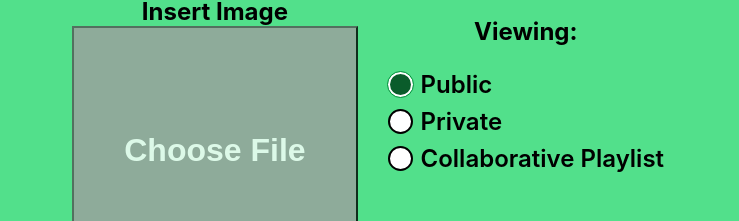
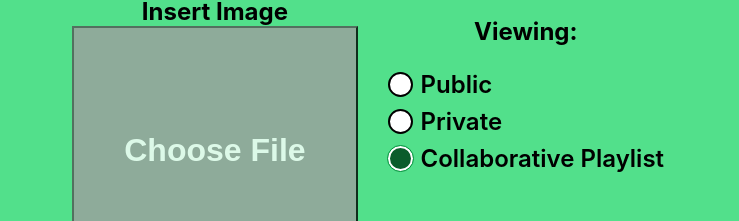
Before and after one commit to Jesus711/Spotify-Web-Project, a React (Vite) app in the folder spotify-web-app/: page /playlist in a window 1280 px wide. Shown: the part 284-505 px from the top of the page, without its empty margins (270-1009 px from the left). Built offline with nearby package versions, Linux system fonts and the light colour scheme.

Commit message:
Added Loader After Creating Playlist

```diff
--- a/spotify-web-app/src/components/Playlist.jsx
+++ b/spotify-web-app/src/components/Playlist.jsx
@@ -9,8 +9,8 @@ function Playlist() {
 
     const [newPlaylistName, setnewPlaylistName] = useState("");
     const [playlistDescription, setPlaylistDescription] = useState("");
-    const [publicPlaylist, setPublicPlaylist] = useState(true);
-    const [collabPlaylist, setCollabPlaylist] = useState(false);
+    const [publicPlaylist, setPublicPlaylist] = useState(false);
+    const [collabPlaylist, setCollabPlaylist] = useState(true);
     const [baseImage, setBaseImage] = useState();
     const [image, setImage] = useState("");
     const [playlistCreated, setPlaylistCreated] = useState(null);
@@ -30,7 +30,7 @@ function Playlist() {
         let token = location.state.token;
         let user_id = location.state.id;
         let name = newPlaylistName;
-        let desc = playlistDescription
+        let desc = playlistDescription.length === 0 ? "Created By SpotifyCollab Web APP" : playlistDescription;
         let collab = collabPlaylist
         let userChoice = publicPlaylist; // Public set to false
         let setPublic = collab ? false : userChoice ? true : false; // If collab is set to true then set public to false, else set to true
@@ -51,12 +51,16 @@ function Playlist() {
 
         console.log(result)
         updatePlaylistImage(result.id);
+
+
+
         setPlaylistCreated(result);
     }
 
     const updatePlaylistImage = async (playlist) => {
         if(baseImage === undefined || baseImage === null){
-            return null;
+            setBaseImage("No image")
+            return false;
         }
 
         let final = await fetch(`https://api.spotify.com/v1/users/${location.state.id}/playlists/${playlist}/images`,
@@ -72,7 +76,7 @@ function Playlist() {
         console.log(final);
         setBaseImage(final.status == 202 || final.status == 200);
 
-        return null;
+        return true;
     }
 
     const setChoices = (choice) => {
@@ -84,8 +88,9 @@ function Playlist() {
             setPublicPlaylist(false);
             setCollabPlaylist(false);
         }
-        else {
+        if (choice === 3) {
             setCollabPlaylist(true); //If Collaborative, playlist will be public;
+            setPublicPlaylist(false);
         }
 
     }
@@ -124,25 +129,28 @@ function Playlist() {
 
     useEffect(() => {
         if(playlistCreated !== null && baseImage){
-            navigate('/playlist/search', {replace: false, state: {playlist: playlistCreated, token: location.state.token}})
+            setTimeout(() => { navigate('/playlist/search', {replace: false, state: {playlist: playlistCreated, token: location.state.token}})},
+            2000)
         }
 
     }, [baseImage])
 
+    const handleSearchNav = () => {
+        const playlist_form = document.getElementsByClassName('playlist-form-container')
+        playlist_form[0].style.display = "none";
 
-
-
+        return(
+            <div className="load"></div>
+        )
+    }
 
 
     return (
         <div>
-            <h2>Creating A Playlist</h2>
-            {/* <div>Enter Playlist Name</div> */}
+            <h2>{!playlistCreated ? "Creating A Playlist" : "Creating Your Playlist......"}</h2>
             <form className="playlist-form-container" onSubmit={(e) => {createPlaylist(e)}}>
-            {/* <div className="playlist-form-container"> */}
                 <input id="name-input" value={newPlaylistName} onChange={(e) => setnewPlaylistName(e.target.value)} type="text" placeholder="Enter Playlist Name"></input>
                 <button id="create-btn"  type="submit">Create</button>
-                {/* <button id="create-btn"  onClick={(e) => {createPlaylist(e)}}>Create</button> */}
                 <div className="image-radio-options">
                     <div className="playlist-img">
                             <label className="image-label" htmlFor="image">Insert Image</label>
@@ -157,7 +165,7 @@ function Playlist() {
                         <div className="playlist-view">Viewing: </div>
                         <div className="playlist-creation">
                             <div>
-                                <input className="option" id="public-option" name="playlist-status" type="radio" value="Public" onChange={(e) => {setChoices(1)}} checked={publicPlaylist}/>
+                                <input className="option" id="public-option" name="playlist-status" type="radio" value="Public" onChange={(e) => {setChoices(1)}}/>
                                 <label className="option-label" htmlFor="public-option">Public</label>
                             </div>
                             <div>
@@ -165,7 +173,7 @@ function Playlist() {
                                 <label className="option-label" htmlFor="private-option">Private</label>
                             </div>
                             <div>
-                                <input className="option" id="collaborative" type="radio" name="playlist-status" value="Collaborative" onChange={(e) => {setChoices(3)}}/>
+                                <input className="option" id="collaborative" type="radio" name="playlist-status" value="Collaborative" checked={collabPlaylist} onChange={(e) => {setChoices(3)}}/>
                                 <label className="option-label" htmlFor="collaborative">Collaborative Playlist</label>
                             </div>
                         </div>
@@ -177,10 +185,8 @@ function Playlist() {
                     <textarea id="description" type="text" placeholder="Playlist Description" rows="5"
                         value={playlistDescription} onChange={(e) => {setPlaylistDescription(e.target.value)}}/>
                 </div>
-            {/* </div> */}
-
             </form>
-            {playlistCreated && <div className="load"></div>}
+            {playlistCreated && handleSearchNav()}
             {/* {playlistCreated && <PlaylistItem playlistCreated={playlistCreated}/>} */}
 
 
```
